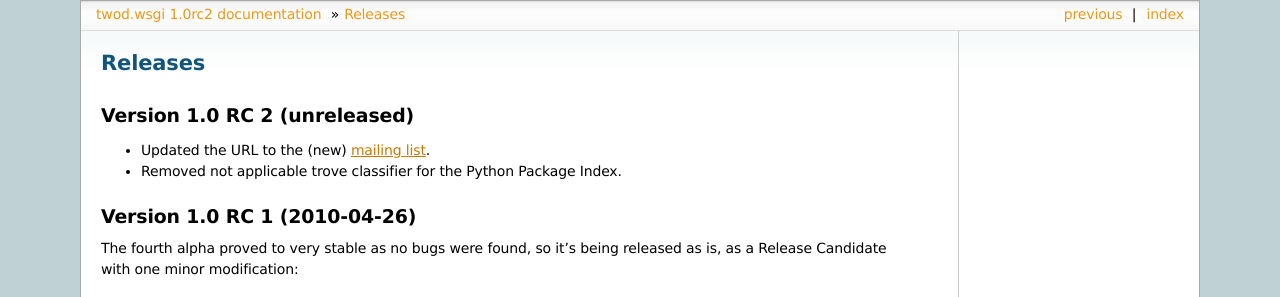
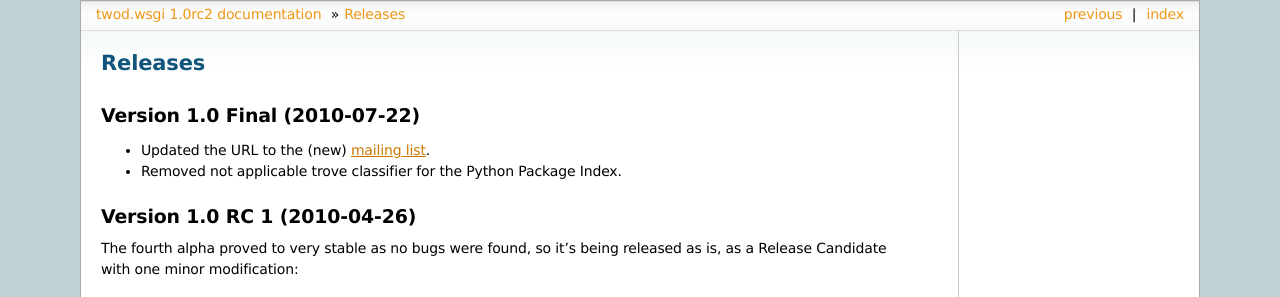
Before and after one commit to 2degrees/django-wsgi, a Sphinx documentation site: the page built from docs/source/changelog.rst, in a window 1280 px wide. Shown: the top 297 px of the page. Built offline with Sphinx 7.4.7, drawn with Linux system fonts in a browser that asks for light colours; a script that is not in the unit is left out.

Commit message:
Prepared changelog for final release today

```diff
--- a/docs/source/changelog.rst
+++ b/docs/source/changelog.rst
@@ -2,8 +2,8 @@
 Releases
 ========
 
-Version 1.0 RC 2 (unreleased)
-=============================
+Version 1.0 Final (2010-07-22)
+==============================
 
 * Updated the URL to the (new) `mailing list
   <http://groups.google.com/group/2degrees-floss>`_.
```
